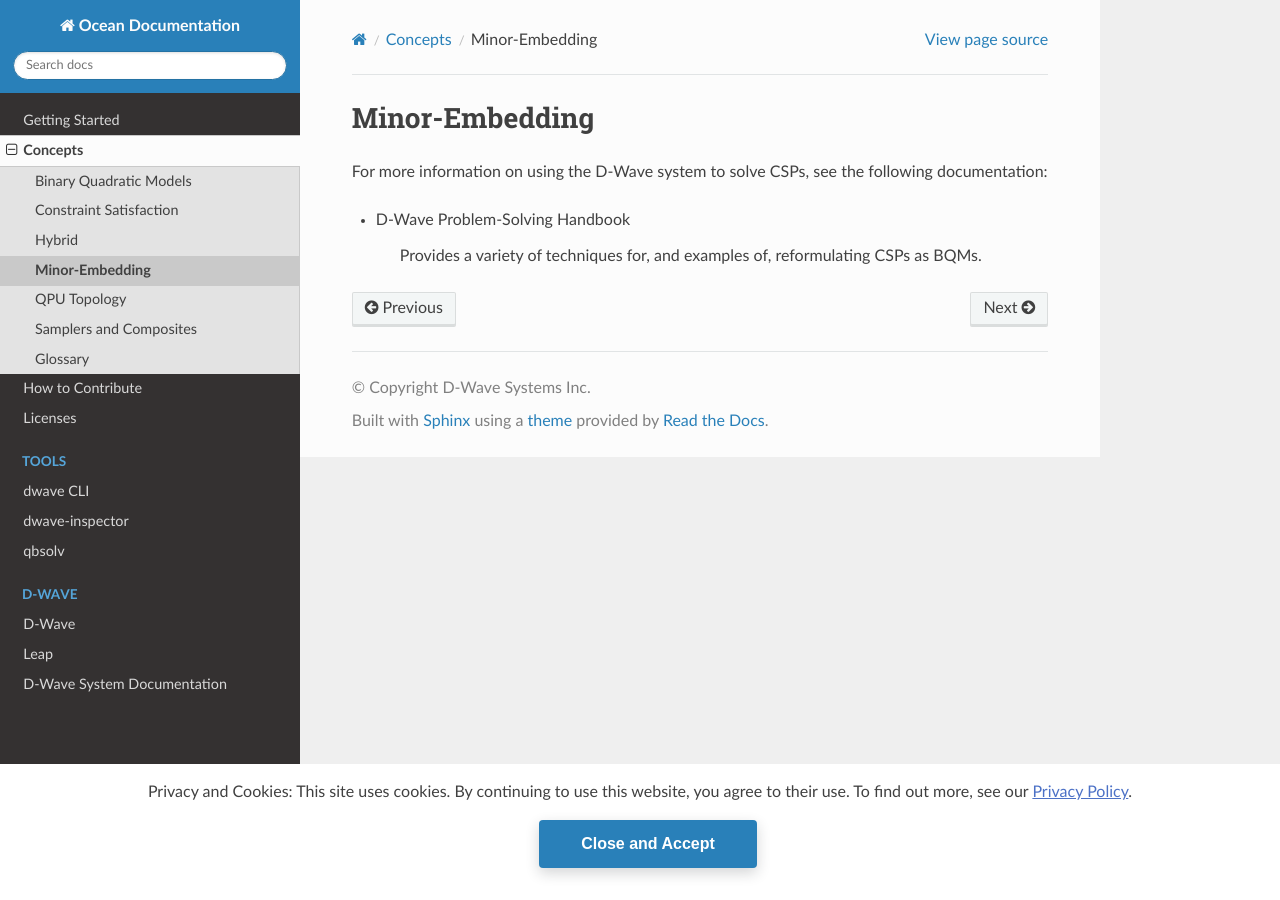
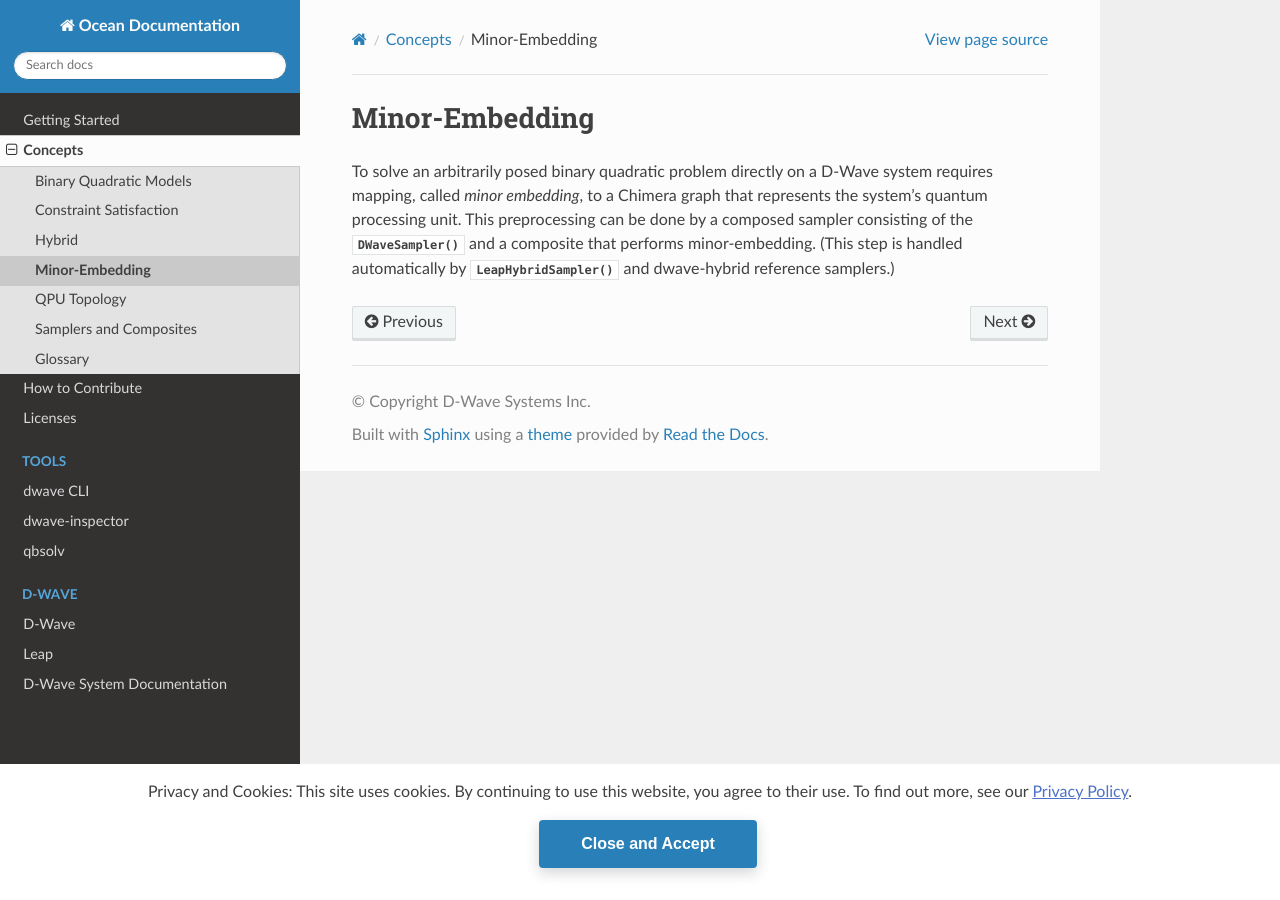
Before and after one commit to dwavesystems/dwave-ocean-sdk, a Sphinx documentation site: the page built from docs/concepts/embedding.rst, in a window 1280 px wide. Built offline with Sphinx 7.4.7 and the Read the Docs theme 2.0.0, drawn with Linux system fonts in a browser that asks for light colours; pages that are not in the unit, such as notebooks, are missing from menus; the version number could not be read and is left out.

Commit message:
Update concepts: samplers, embedding

```diff
--- a/docs/concepts/embedding.rst
+++ b/docs/concepts/embedding.rst
@@ -4,8 +4,9 @@
 Minor-Embedding
 ===============
 
-For more information on using the D-Wave system to solve CSPs, see the following documentation:
-
-* :std:doc:`D-Wave Problem-Solving Handbook <sysdocs_gettingstarted:doc_handbook>`
-
-   Provides a variety of techniques for, and examples of, reformulating CSPs as BQMs.
+To solve an arbitrarily posed binary quadratic problem directly on a D-Wave system requires mapping,
+called *minor embedding*, to a Chimera graph that represents the system's quantum processing unit.
+This preprocessing can be done by a composed sampler consisting of the
+:class:`~dwave.system.samplers.DWaveSampler()` and a composite that performs minor-embedding.
+(This step is handled automatically by :class:`~dwave.system.samplers.LeapHybridSampler()`
+and :std:doc:`dwave-hybrid <hybrid:index>` reference samplers.)
```
Also changed, not shown: docs/concepts/hybrid.rst (+38 -3 lines), docs/concepts/samplers.rst (+52 -1 lines).
